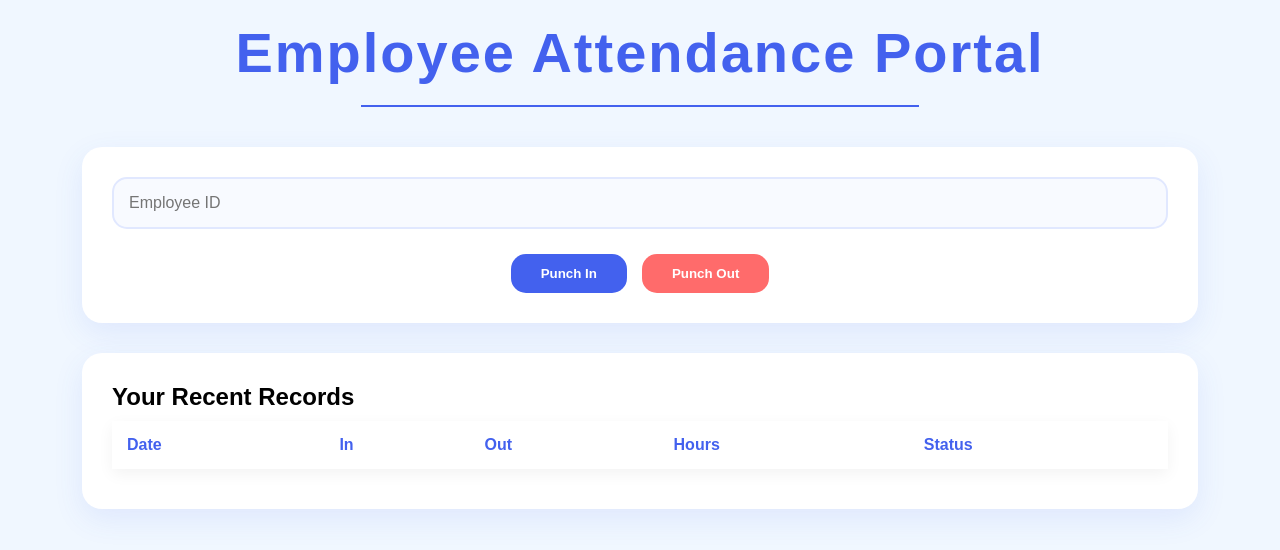
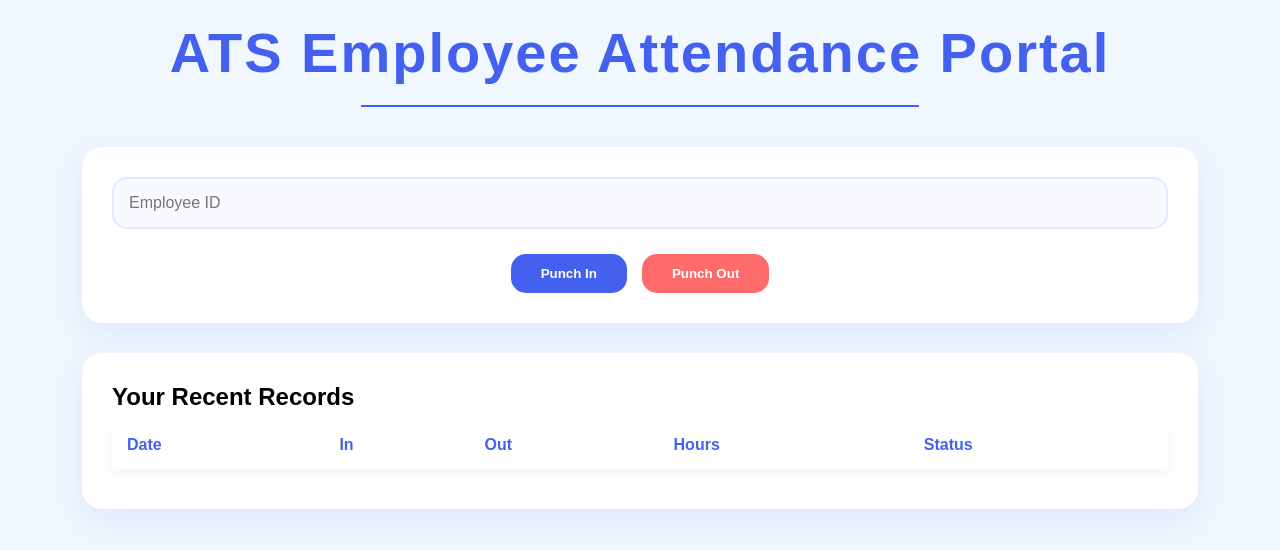
Before and after one commit to sahithdaddla/attendance1, a plain HTML site: page index.html in a window 1280 px wide. Drawn offline with Linux system fonts and the light colour scheme.

Commit message:
Update index.html

```diff
--- a/index.html
+++ b/index.html
@@ -169,7 +169,7 @@
 <body>
     <div class="container">
         <div class="header">
-            <h1>Employee Attendance Portal</h1>
+            <h1>ATS Employee Attendance Portal</h1>
         </div>
 
         <div class="card">
```
